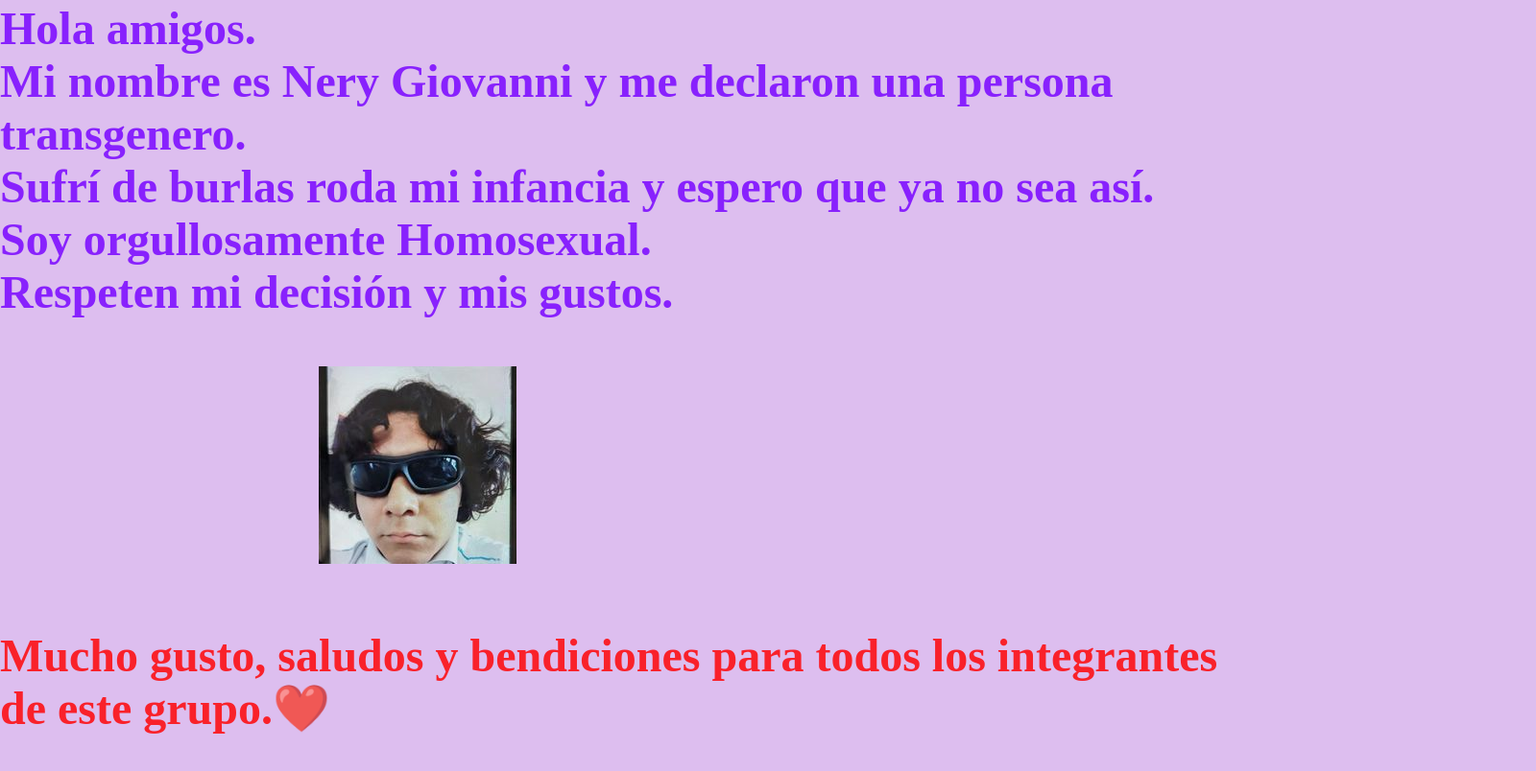
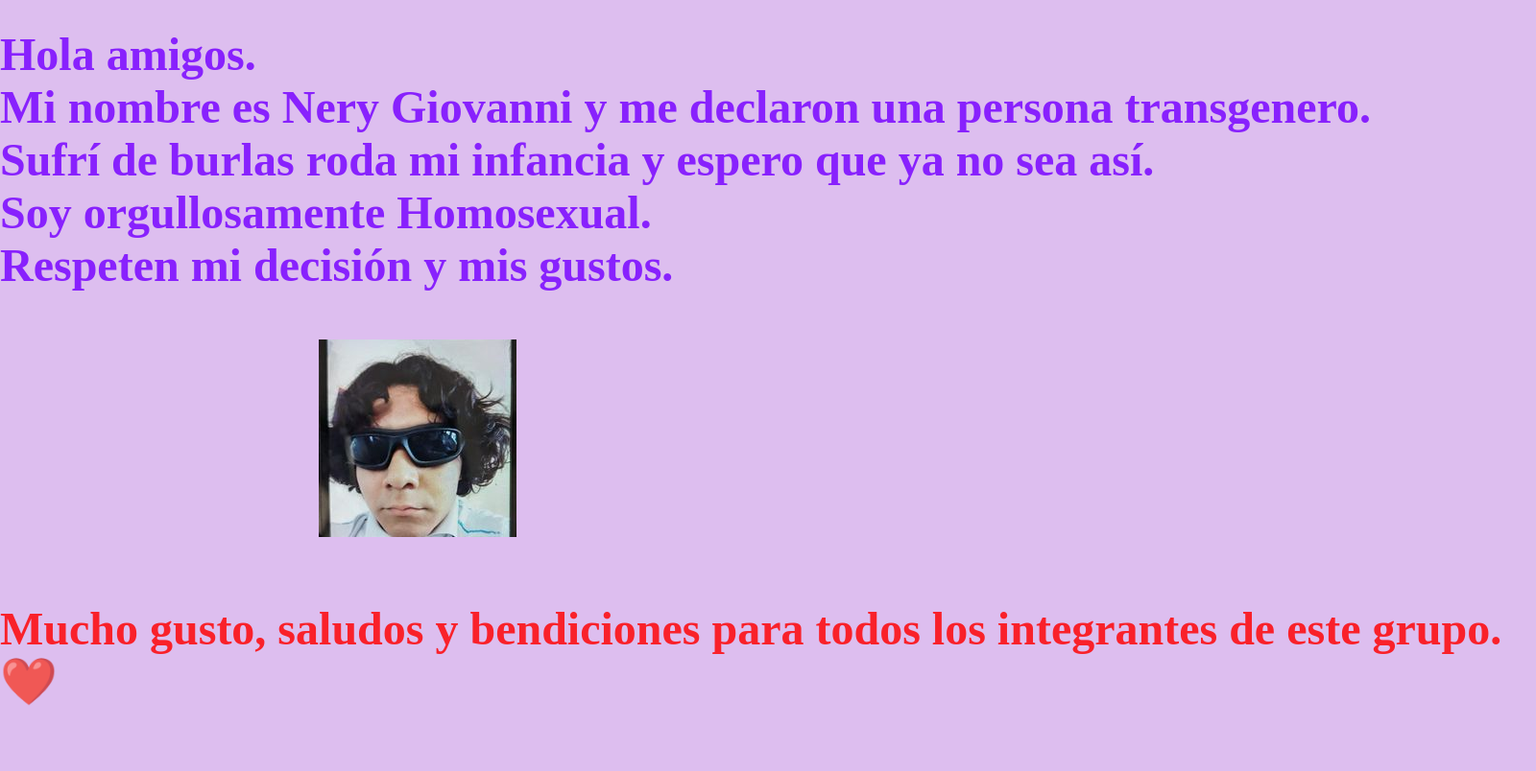
Before and after one commit to bdjoshua/neryhomo, a plain HTML site: page index.html in a window 1280 px wide. Shown: the whole page at 96% size, 1600 px wide, since content can reach past the window. Drawn offline with Linux system fonts and the light colour scheme.

Commit message:
Add files via upload

```diff
--- a/index.html
+++ b/index.html
@@ -10,6 +10,7 @@
             justify-content: center;
             align-items: center;
             height: 100vh;
+            width: 200vh;
             margin: 0;
             background-color: #a858d663;
         }
```
